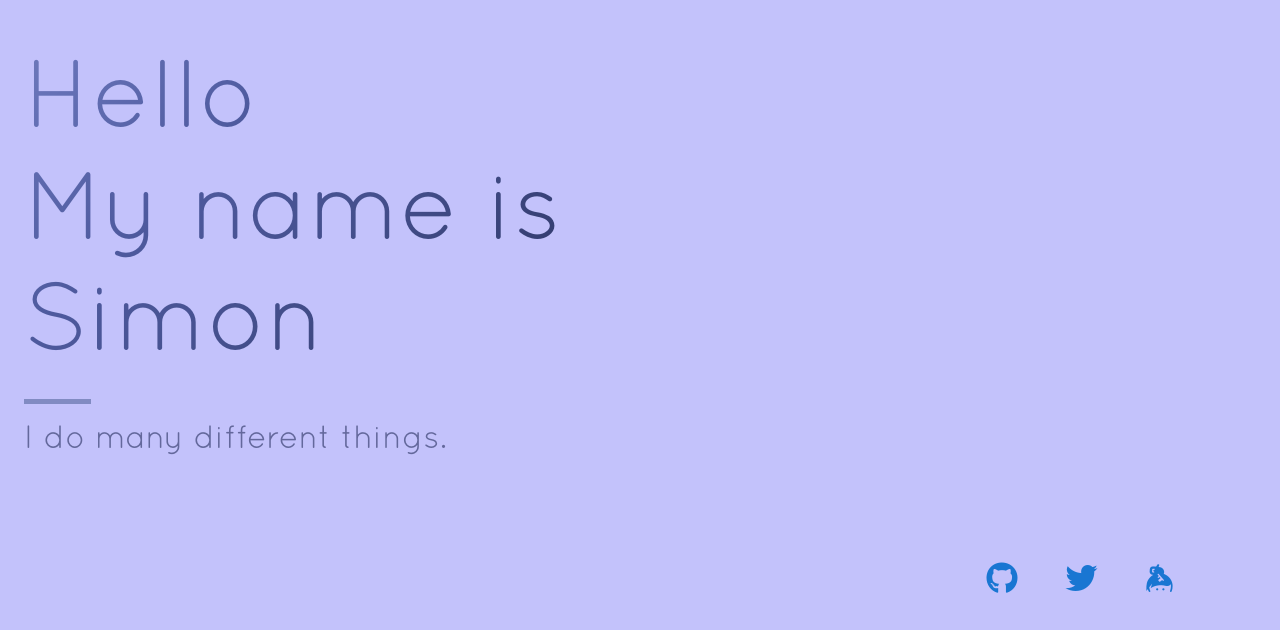
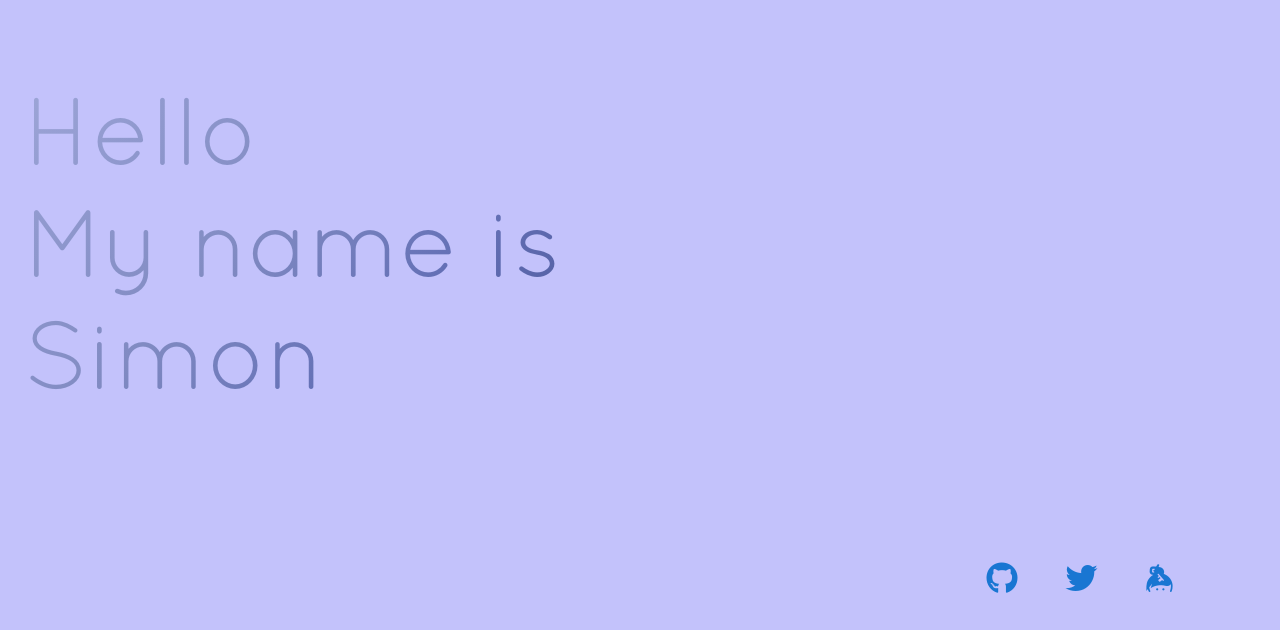
Before and after one commit to ssemakov/simonsemakov.com, a React (Create React App) app: page / in a window 1280 px wide. Shown: the part 170-800 px from the top of the page. Built offline with nearby package versions, Linux system fonts and the light colour scheme.

Commit message:
Minor fixes and cleanup

```diff
--- a/src/BottomIconsNavigation.js
+++ b/src/BottomIconsNavigation.js
@@ -1,9 +1,9 @@
 import { Grid, Link } from "@mui/material";
 import { Box } from "@mui/system";
 
-const GitHubIcon = () => <i class="menu-icons fa-brands fa-github" />;
-const TwitterIcon = () => <i class="menu-icons fa-brands fa-twitter" />;
-const KeyBase = () => <i class="menu-icons fa-brands fa-keybase"></i>;
+const GitHubIcon = () => <i className="menu-icons fa-brands fa-github" />;
+const TwitterIcon = () => <i className="menu-icons fa-brands fa-twitter" />;
+const KeyBase = () => <i className="menu-icons fa-brands fa-keybase"></i>;
 
 const BottomIconNavigation = () => (
   <Box
--- a/src/HomePageContent.js
+++ b/src/HomePageContent.js
@@ -1,4 +1,4 @@
-import { Container, Divider, Grid, Typography } from "@mui/material";
+import { Container, Grid } from "@mui/material";
 import { Box } from "@mui/system";
 import GradientTypography from "./GradientTypography";
 
@@ -14,23 +14,6 @@ const HomePageContent = () => (
               My name is Simon
             </GradientTypography>
           </Grid>
-          <Grid item>
-            <Grid container>
-              <Grid item sm={1}>
-                <Divider
-                  sx={{
-                    borderBottomWidth: "thick",
-                    borderColor: "#818bc2",
-                  }}
-                />
-              </Grid>
-            </Grid>
-          </Grid>
-          <Grid item>
-            <Typography variant="h4" sx={{ color: "#272f5f9c" }}>
-              I do many different things.
-            </Typography>
-          </Grid>
         </Grid>
       </Container>
     </Box>
--- a/src/Sidebar.js
+++ b/src/Sidebar.js
@@ -4,8 +4,8 @@ import { useState } from "react";
 import BottomIconNavigation from "./BottomIconsNavigation";
 import SideMenu from "./SideMenu";
 
-const BarsIcon = () => <i class="fa-solid fa-bars"></i>;
-const XMarkIcon = () => <i class="fa-solid fa-xmark"></i>;
+const BarsIcon = () => <i className="fa-solid fa-bars"></i>;
+const XMarkIcon = () => <i className="fa-solid fa-xmark"></i>;
 
 const drawerToggleButton = (Icon, direction) => (props) =>
   (
@@ -34,7 +34,7 @@ const Content = () => (
 
 const ResponsiveSidebar = (props) => {
   const { window } = props;
-  const [mobileOpen, setMobileOpen] = useState(true);
+  const [mobileOpen, setMobileOpen] = useState(false);
   const container =
     window !== undefined ? () => window().document.body : undefined;
 
```
